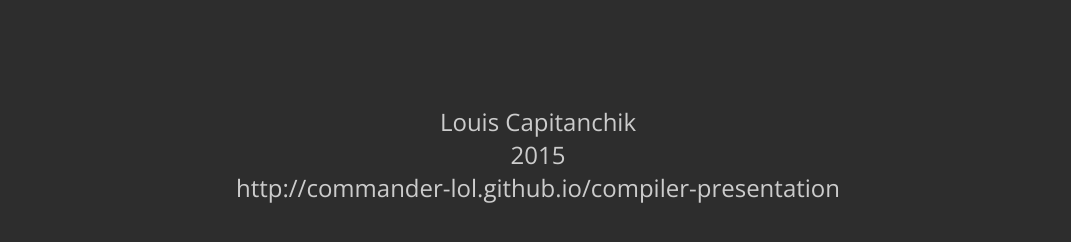
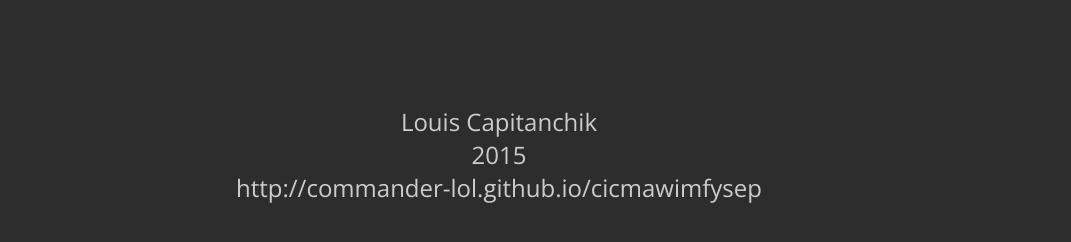
Before and after one commit to Commander-lol/ccicmawimfysep, a plain HTML site: page index.html in a window 1280 px wide. Shown: the part 458-700 px from the top of the page, without its empty margins (102-1173 px from the left). Drawn offline with nearby package versions, Linux system fonts and the light colour scheme.

Commit message:
fixed link on first slide

```diff
--- a/index.html
+++ b/index.html
@@ -184,7 +184,7 @@ transform: scale(1, 1)">
 -moz-transform: scale(1, 1);
 transform: scale(1, 1)">
 <div style="font-size: 24px;" class="antialias">
-<div style="text-align: center;">Louis Capitanchik</div><div style="text-align: center;">2015</div><div style="text-align: center;">http://commander-lol.github.io/compiler-presentation</div>
+<div style="text-align: center;">Louis Capitanchik</div><div style="text-align: center;">2015</div><div style="text-align: center;">http://commander-lol.github.io/cicmawimfysep</div>
 </div>
 </div>
 </div>
```
